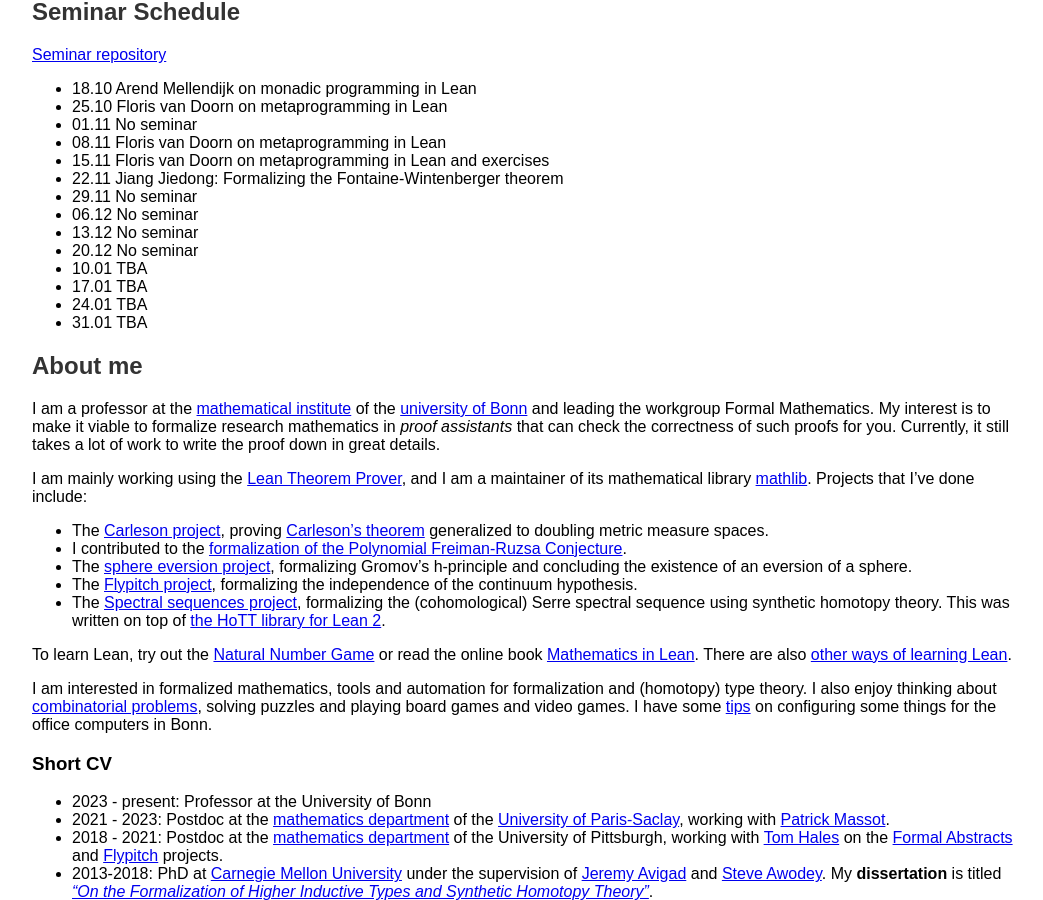
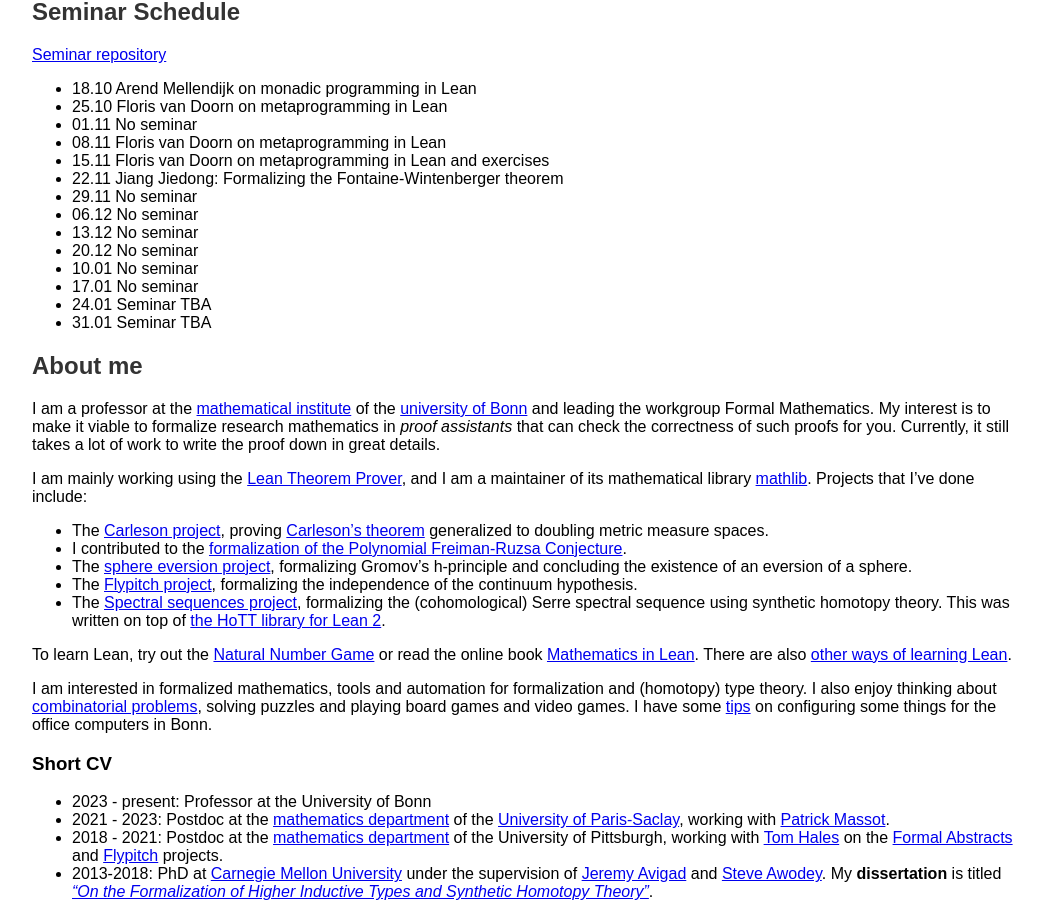
Before and after one commit to fpvandoorn/fpvandoorn.github.io, a Jekyll site: the page built from index.md, in a window 1280 px wide and 900 px high, scrolled down 675 px. Shown: the whole window, without its empty margins (108-1151 px from the left). Built offline with Jekyll 4.4.1, drawn with Linux system fonts in a browser that asks for light colours; our own code applies the rules of GitHub Pages for plain Markdown files.

Commit message:
no seminar this or next week

```diff
--- a/index.md
+++ b/index.md
@@ -59,10 +59,10 @@
 * 06.12 No seminar
 * 13.12 No seminar
 * 20.12 No seminar
-* 10.01 TBA
-* 17.01 TBA
-* 24.01 TBA
-* 31.01 TBA
+* 10.01 No seminar
+* 17.01 No seminar
+* 24.01 Seminar TBA
+* 31.01 Seminar TBA
 
 ## About me
 
```
